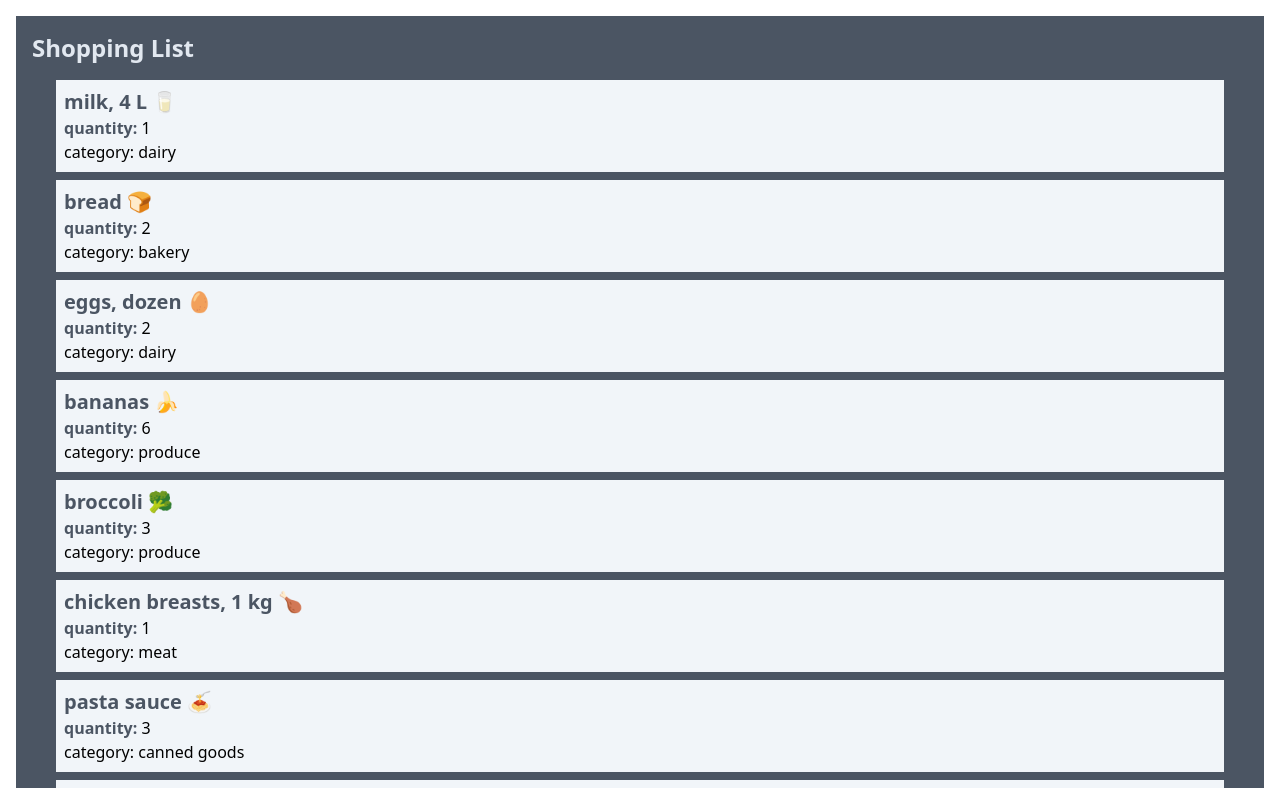
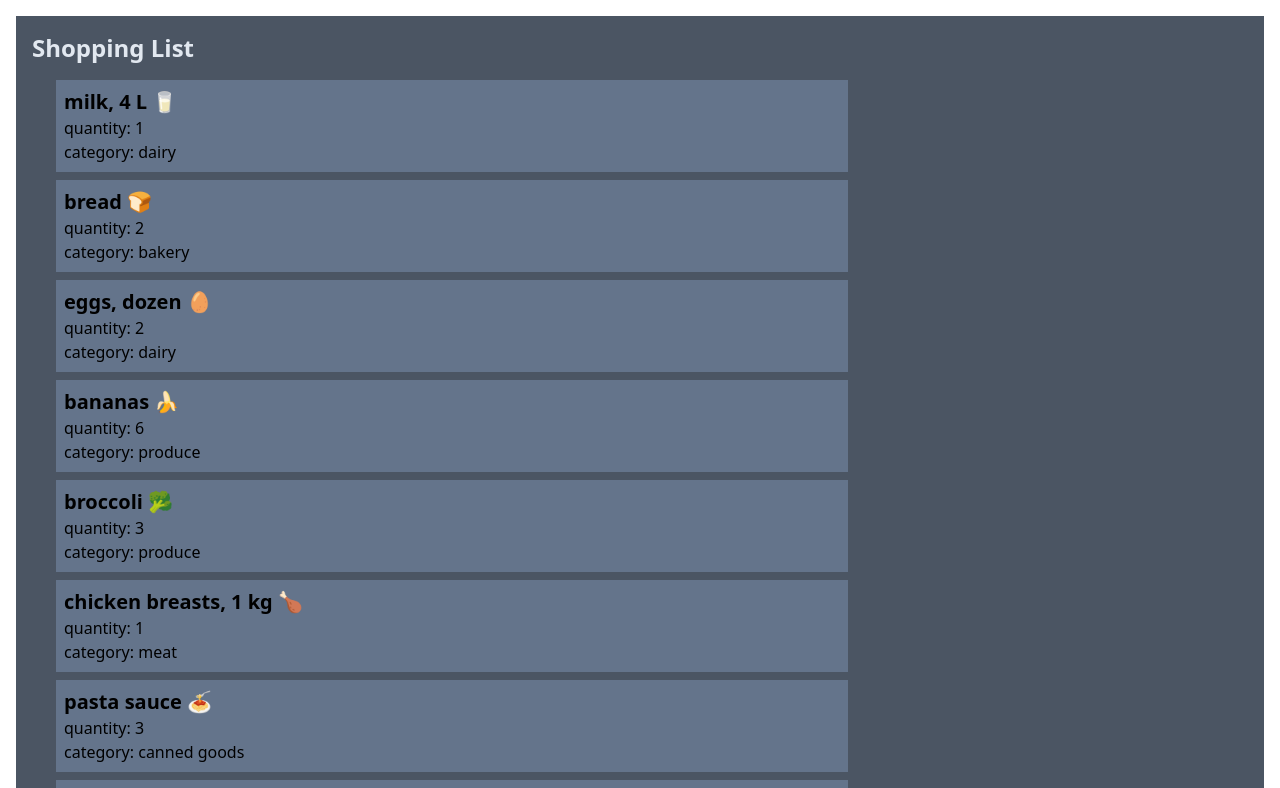
Before and after one commit to zarishbilal/cprg306-assignments, a Next.js app: page /week-3 in a window 1280 px wide. Shown: the top 788 px of the page. Built offline with nearby package versions, Linux system fonts and the light colour scheme.

Commit message:
updated styles

```diff
--- a/app/week-3/item.js
+++ b/app/week-3/item.js
@@ -1,11 +1,8 @@
 export default function Item({ name, quantity, category }) {
   return (
-    <li className="m-2 bg-slate-100 p-2">
-      <h3 className="text-xl font-bold text-gray-600">{name}</h3>
-      <p>
-        <span className="font-bold text-gray-600">quantity: </span>
-        {quantity}
-      </p>
+    <li className="m-2 mr-96 bg-slate-500 p-2 ">
+      <h3 className="text-xl font-bold text-black-200">{name}</h3>
+      <p>quantity: {quantity}</p>
       <p>category: {category}</p>
     </li>
   );
```
